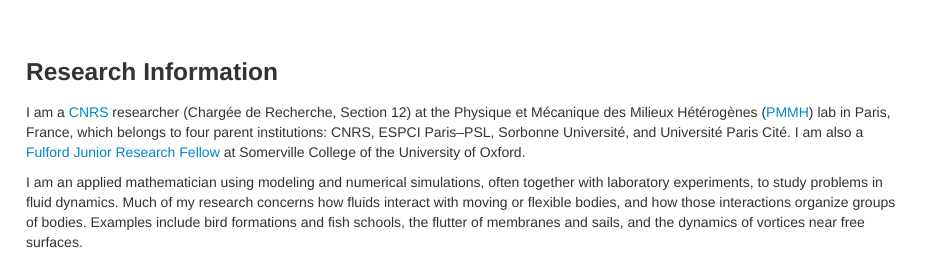
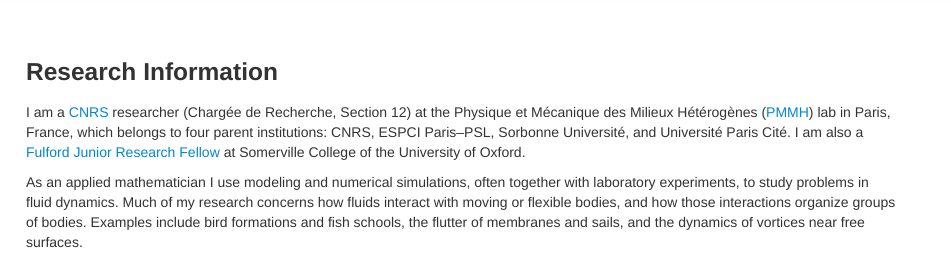
Before and after one commit to christimav/christimav.github.io, a plain HTML site: page index.html in a window 1280 px wide. Shown: the part 48-307 px from the top of the page, 329-1280 px from the left. Drawn offline with Linux system fonts and the light colour scheme.

Commit message:
update index

```diff
--- a/index.html
+++ b/index.html
@@ -107,7 +107,7 @@
                         France, which belongs to four parent institutions: CNRS, ESPCI Paris–PSL, Sorbonne Université, and Université Paris Cité.
                         I am also a <a href="https://www.some.ox.ac.uk/our-people/christiana-mavroyiakoumou/">Fulford Junior Research Fellow</a> at Somerville College of the University of Oxford.</p>
 
-                        <p>I am an applied mathematician using modeling and numerical simulations, often together with laboratory experiments, to study problems in fluid dynamics.
+                        <p>As an applied mathematician I use modeling and numerical simulations, often together with laboratory experiments, to study problems in fluid dynamics.
                         Much of my research concerns how fluids interact with moving or flexible bodies, and how those interactions organize groups of bodies. Examples include bird formations and fish schools,
                         the flutter of membranes and sails, and the dynamics of vortices near free surfaces.</p>
 
```
